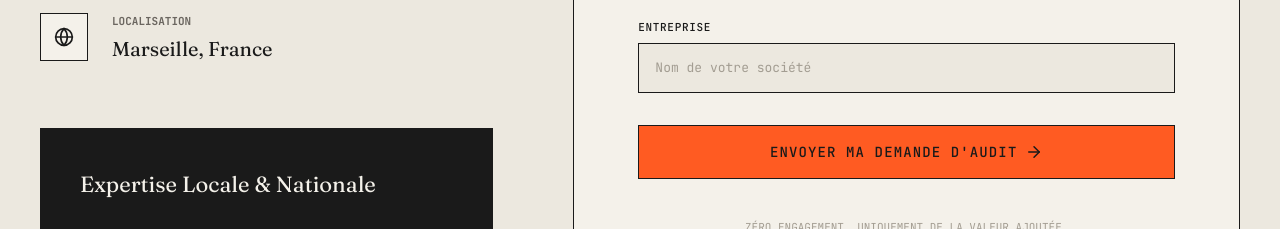
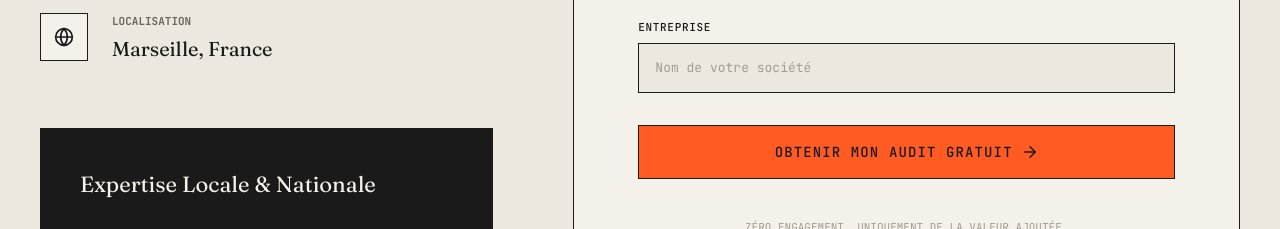
Before and after one commit to Jimmyjoe13/Nana-intelligence, a Next.js app: page /contact in a window 1280 px wide. Shown: the part 1020-1249 px from the top of the page. Built offline with nearby package versions, Linux system fonts and the light colour scheme; no server answers.

Commit message:
chore(contact): align CTA button text with hero for consistency

```diff
--- a/src/app/contact/ContactForm.tsx
+++ b/src/app/contact/ContactForm.tsx
@@ -65,7 +65,7 @@ export default function ContactForm() {
         </div>
         <div className="md:col-span-2 flex flex-col gap-4">
           <Button type="submit" variant="primary" size="lg" className="w-full" loading={status === "sending"} icon={<ArrowRight size={18} />} trackLabel="envoyer_demande_audit" sectionId="contact_form">
-            Envoyer ma demande d&apos;audit
+            Obtenir mon audit gratuit
           </Button>
           {status === "success" && (
             <p className="mt-6 text-[12px] font-mono uppercase text-center text-orange font-bold leading-relaxed">
```
